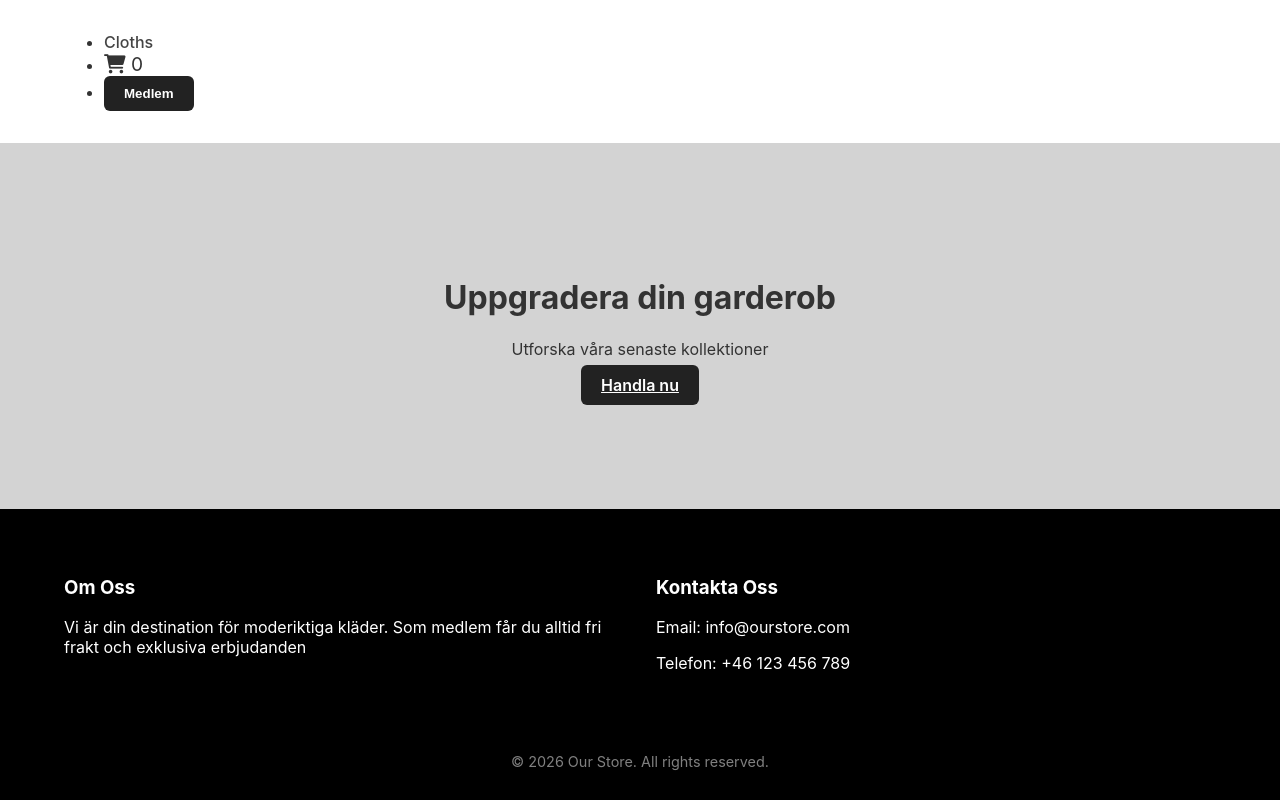
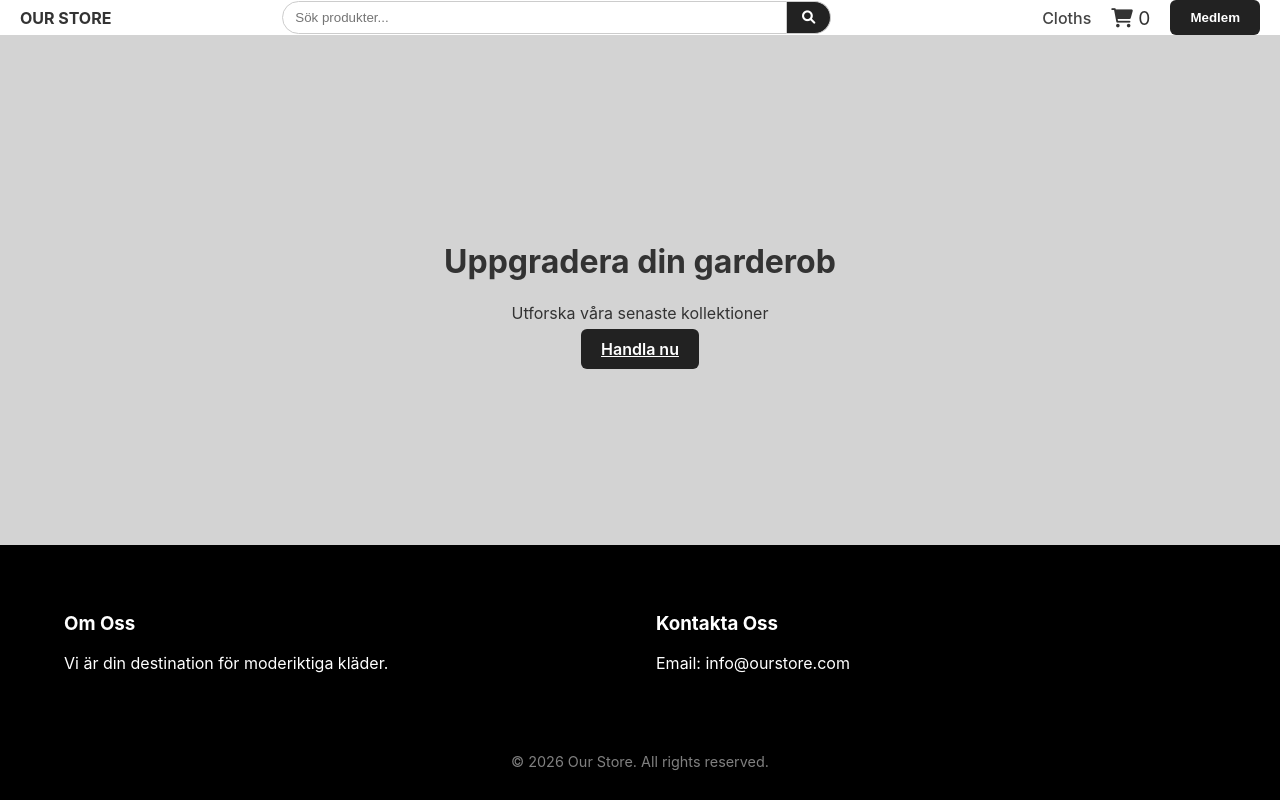
Before and after one commit to Equilibrium239/ShoppingSitePhP, a PHP site: page / in a window 1280 px wide. Run offline with PHP 8.4, Linux system fonts and the light colour scheme.

Commit message:
search funktion works

```diff
--- a/index.php
+++ b/index.php
@@ -1,7 +1,6 @@
 <?php
 $pageTitle = "Welcome to our store!";
 ?>
-
 
 <!DOCTYPE html>
 <html lang="en">
@@ -15,8 +14,21 @@ $pageTitle = "Welcome to our store!";
 <body>
 
     <header class="main-header">
-        <nav class="navbar">
-            <ul class="nav-menu">
+        <nav class="navbar" style="display: flex; justify-content: space-between; align-items: center; padding: 0 20px;">
+            <div class="logo">
+                <a href="index.php" style="text-decoration: none; color: inherit; font-weight: bold;">OUR STORE</a>
+            </div>
+
+            <div class="nav-search" style="flex-grow: 0.5; margin: 0 20px;">
+                <form action="my-app/components/Cloths.php" method="GET" style="display: flex; width: 100%;">
+                    <input type="text" name="search" placeholder="Sök produkter..."
+                           style="width: 100%; padding: 8px 12px; border-radius: 20px 0 0 20px; border: 1px solid #ccc; outline: none;">
+                    <button type="submit" style="padding: 8px 15px; border-radius: 0 20px 20px 0; border: 1px solid #ccc; border-left: none; background: #222; color: white; cursor: pointer;">
+                        <i class="fa-solid fa-magnifying-glass"></i>
+                    </button>
+                </form>
+            </div>
+            <ul class="nav-menu" style="display: flex; list-style: none; gap: 20px; align-items: center; margin: 0;">
                 <li><a href="my-app/components/Cloths.php" class="nav-link">Cloths</a></li>
                 <li>
                     <a href="my-app/components/Cart.php" class="cart-wrapper">
@@ -26,7 +38,7 @@ $pageTitle = "Welcome to our store!";
                 </li>
                 <li>
                     <a href="my-app/components/Medlemskap.php">
-                        <button class="Btn">Medlem</button>
+                        <button class="Btn" style="margin: 0;">Medlem</button>
                     </a>
                 </li>
             </ul>
@@ -45,12 +57,11 @@ $pageTitle = "Welcome to our store!";
         <div class="footer-container">
             <div class="footer-info">
                 <h3>Om Oss</h3>
-                <p>Vi är din destination för moderiktiga kläder. Som medlem får du alltid fri frakt och exklusiva erbjudanden</p>
+                <p>Vi är din destination för moderiktiga kläder.</p>
             </div>
             <div class="footer-contact">
                 <h3>Kontakta Oss</h3>
                 <p>Email: info@ourstore.com</p>
-                <p>Telefon: +46 123 456 789</p>
             </div>
         </div>
         <div class="footer-bottom">
@@ -58,6 +69,5 @@ $pageTitle = "Welcome to our store!";
         </div>
     </footer>
 
-
 </body>
 </html>
```
Also changed, not shown: my-app/components/Cloths.php (+7 -1 lines), my-app/components/SearchEnging.php (added, +22 -0 lines).
